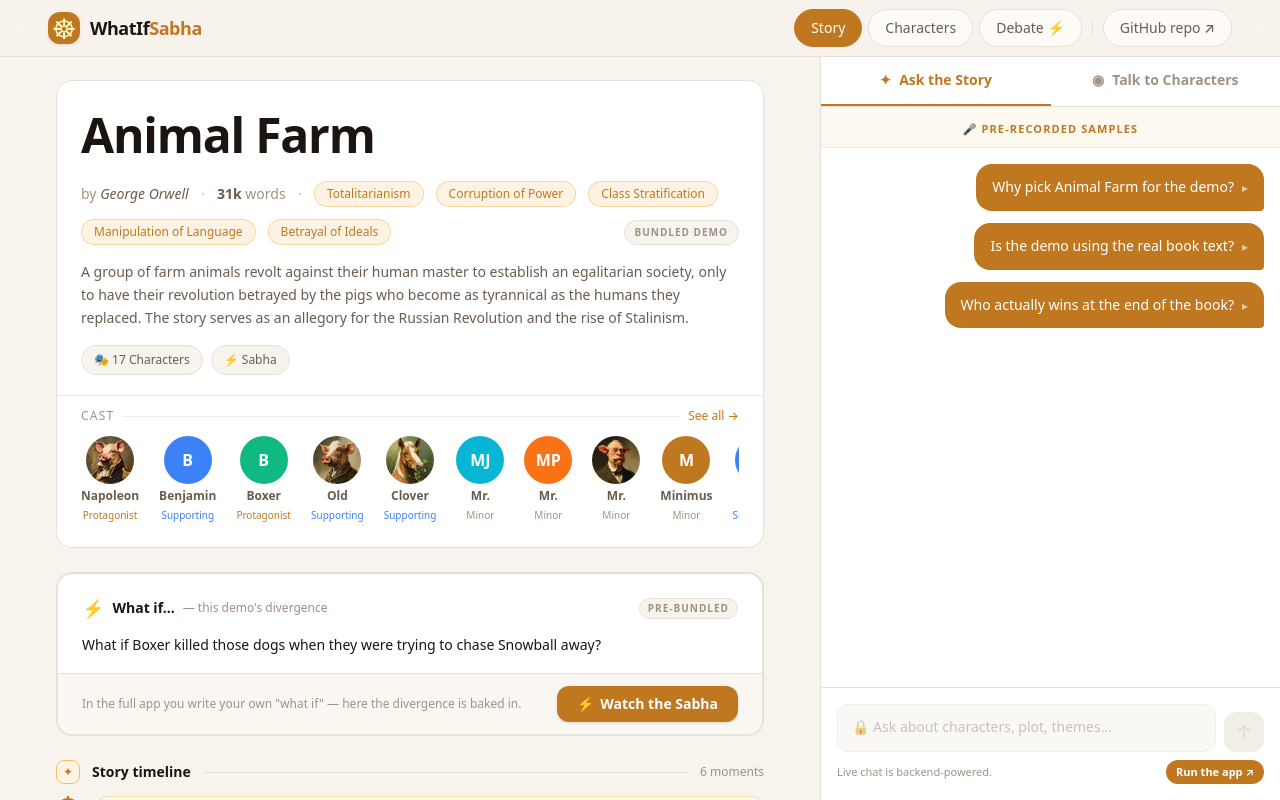
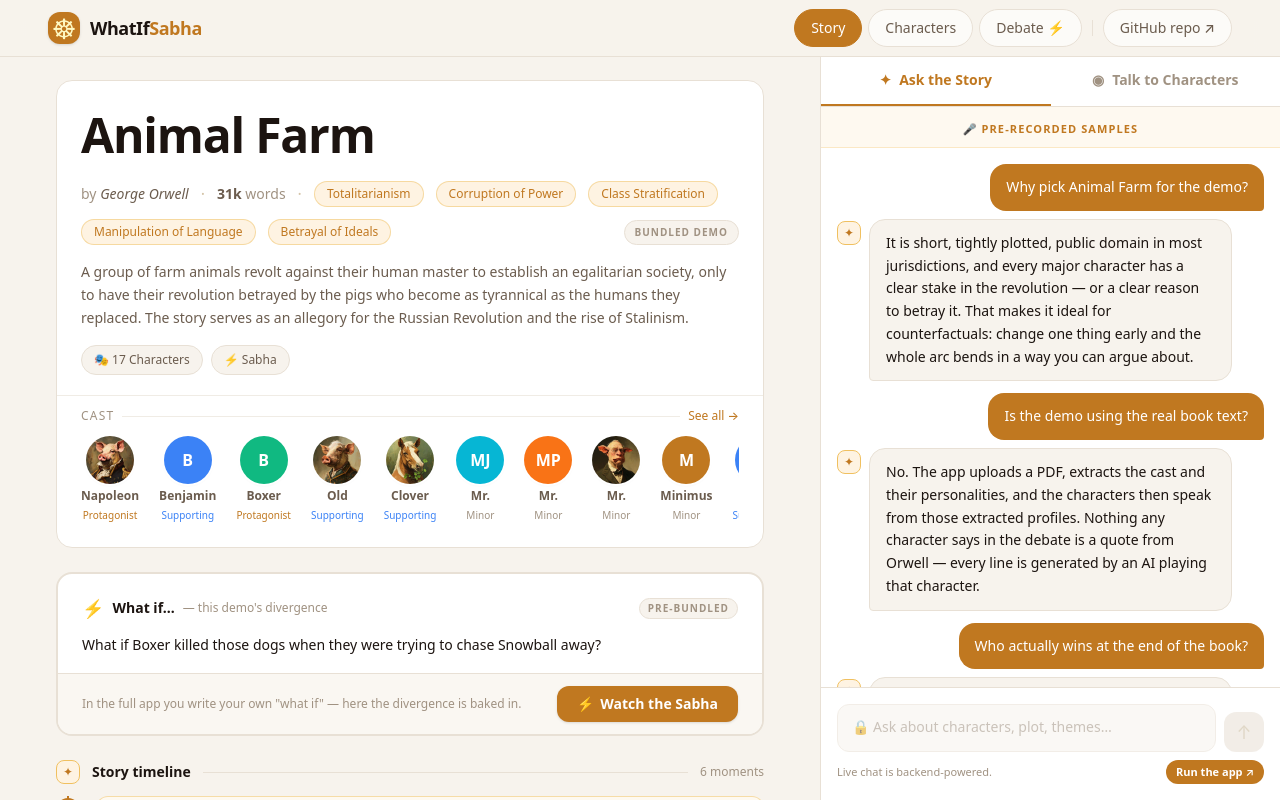
Before and after one commit to wadekarg/whatif-sabha, a Next.js app in the folder replay/: page / in a window 1280 px wide. Built offline with nearby package versions, Linux system fonts and the light colour scheme.

Commit message:
Show pre-recorded Q&A expanded by default — no click to reveal answers

```diff
--- a/replay/app/characters/[slug]/CharacterQA.tsx
+++ b/replay/app/characters/[slug]/CharacterQA.tsx
@@ -1,6 +1,3 @@
-"use client";
-
-import { useState } from "react";
 import type { CharacterDossier } from "../../lib/data";
 
 export default function CharacterQA({
@@ -10,8 +7,6 @@ export default function CharacterQA({
   character: CharacterDossier;
   bubbleColor: string;
 }) {
-  const [openIdx, setOpenIdx] = useState<number | null>(0);
-
   return (
     <div className="space-y-3">
       <div className="flex items-center gap-3">
@@ -27,17 +22,13 @@ export default function CharacterQA({
             No pre-recorded samples for {character.name} yet. In the full app you could ask them anything live.
           </p>
         ) : (
-          character.qa.map((qa, i) => {
-            const open = openIdx === i;
-            return (
+          character.qa.map((qa, i) => (
             <div key={i} className="space-y-2">
-                <button onClick={() => setOpenIdx(open ? null : i)} className="flex justify-end w-full">
-                  <div className="max-w-[85%] px-4 py-3 rounded-2xl rounded-br-sm text-sm leading-relaxed text-white text-left" style={{ backgroundColor: bubbleColor }}>
+              <div className="flex justify-end">
+                <div className="max-w-[85%] px-4 py-3 rounded-2xl rounded-br-sm text-sm leading-relaxed text-white" style={{ backgroundColor: bubbleColor }}>
                   {qa.question}
-                    <span className="opacity-60 ml-2 text-xs">{open ? "▾" : "▸"}</span>
                 </div>
-                </button>
-                {open && (
+              </div>
               <div className="flex gap-2 justify-start">
                 <div className="w-7 h-7 rounded-full flex items-center justify-center text-white font-bold text-xs shrink-0 mt-0.5" style={{ backgroundColor: bubbleColor }}>
                   {character.name[0]}
@@ -46,10 +37,8 @@ export default function CharacterQA({
                   {qa.answer}
                 </div>
               </div>
-                )}
             </div>
-            );
-          })
+          ))
         )}
 
         <div className="pt-3 border-t border-[#e8e0d5]">
--- a/replay/app/page.tsx
+++ b/replay/app/page.tsx
@@ -26,7 +26,6 @@ const ROLE_COLOR: Record<string, string> = {
 
 export default function StoryPage() {
   const [rightTab, setRightTab] = useState<"story" | "character">("story");
-  const [storyOpenIdx, setStoryOpenIdx] = useState<number | null>(null);
   const [charChat, setCharChat] = useState<CharacterDossier | null>(null);
 
   const cast = listCast();
@@ -237,7 +236,7 @@ export default function StoryPage() {
               {story.qa.length === 0 ? (
                 <p className="text-center text-[#a09282] text-sm italic mt-8">No sample questions yet.</p>
               ) : story.qa.map((qa, i) => (
-                <QABubbles key={i} qa={qa} speakerColor="#c07820" speakerLabel="Boru" speakerInitial="✦" isOpen={storyOpenIdx === i} onToggle={() => setStoryOpenIdx(storyOpenIdx === i ? null : i)} />
+                <QABubbles key={i} qa={qa} speakerColor="#c07820" speakerInitial="✦" />
               ))}
             </div>
             <DisabledInput placeholder="Ask about characters, plot, themes…" />
@@ -288,27 +287,20 @@ export default function StoryPage() {
 /* ──────────────── Sub-components ──────────────── */
 
 function QABubbles({
-  qa, speakerColor, speakerLabel, speakerInitial, isOpen, onToggle,
+  qa, speakerColor, speakerInitial,
 }: {
   qa: StoryQA;
   speakerColor: string;
-  speakerLabel: string;
   speakerInitial: string;
-  isOpen: boolean;
-  onToggle: () => void;
 }) {
   return (
     <div className="space-y-2">
-      {/* User bubble — always visible, clickable to expand/collapse */}
-      <button onClick={onToggle} className="flex justify-end w-full group">
-        <div className="max-w-[85%] px-4 py-3 rounded-2xl rounded-br-sm text-sm leading-relaxed bg-[#c07820] text-white text-left">
+      <div className="flex justify-end">
+        <div className="max-w-[85%] px-4 py-3 rounded-2xl rounded-br-sm text-sm leading-relaxed bg-[#c07820] text-white">
           {qa.question}
-          <span className="opacity-60 ml-2 text-xs">{isOpen ? "▾" : "▸"}</span>
         </div>
-      </button>
+      </div>
 
-      {/* Assistant bubble — collapsed by default */}
-      {isOpen && (
       <div className="flex justify-start">
         <div className="w-6 h-6 rounded-lg flex items-center justify-center text-xs shrink-0 mr-2 mt-0.5 bg-[#fef3e2] border border-[#f0c060]" style={{ color: speakerColor }}>
           {speakerInitial}
@@ -317,13 +309,11 @@ function QABubbles({
           {qa.answer}
         </div>
       </div>
-      )}
     </div>
   );
 }
 
 function CharacterChatPane({ char }: { char: CharacterDossier }) {
-  const [openIdx, setOpenIdx] = useState<number | null>(0);
   const allChars = listAllCharacters();
   const charIdx = allChars.findIndex(c => c.slug === char.slug);
   const col = CHAR_COLORS[charIdx % CHAR_COLORS.length];
@@ -350,13 +340,11 @@ function CharacterChatPane({ char }: { char: CharacterDossier }) {
           </p>
         ) : char.qa.map((qa, i) => (
           <div key={i} className="space-y-2">
-            <button onClick={() => setOpenIdx(openIdx === i ? null : i)} className="flex justify-end w-full">
-              <div className="max-w-[85%] px-4 py-3 rounded-2xl rounded-br-sm text-sm leading-relaxed text-white text-left" style={{ backgroundColor: col }}>
+            <div className="flex justify-end">
+              <div className="max-w-[85%] px-4 py-3 rounded-2xl rounded-br-sm text-sm leading-relaxed text-white" style={{ backgroundColor: col }}>
                 {qa.question}
-                <span className="opacity-60 ml-2 text-xs">{openIdx === i ? "▾" : "▸"}</span>
               </div>
-            </button>
-            {openIdx === i && (
+            </div>
             <div className="flex gap-2 justify-start">
               <div className="w-7 h-7 rounded-full flex items-center justify-center text-white font-bold text-xs shrink-0 mt-0.5" style={{ backgroundColor: col }}>
                 {char.name[0]}
@@ -365,7 +353,6 @@ function CharacterChatPane({ char }: { char: CharacterDossier }) {
                 {qa.answer}
               </div>
             </div>
-            )}
           </div>
         ))}
       </div>
```
Lines whose indentation alone changed are shown as unchanged.
